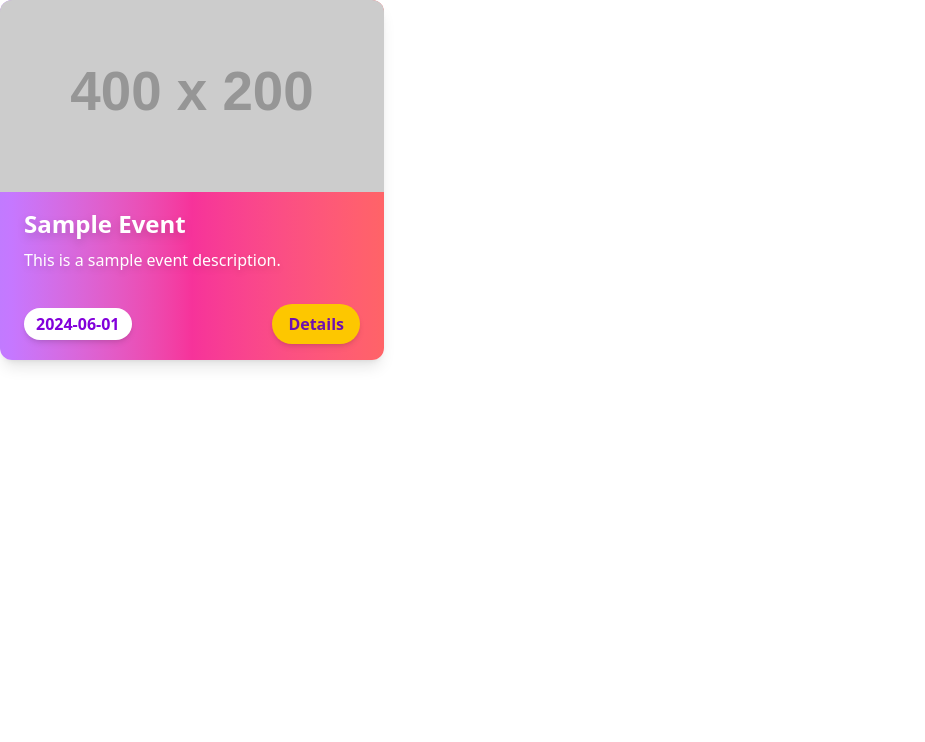
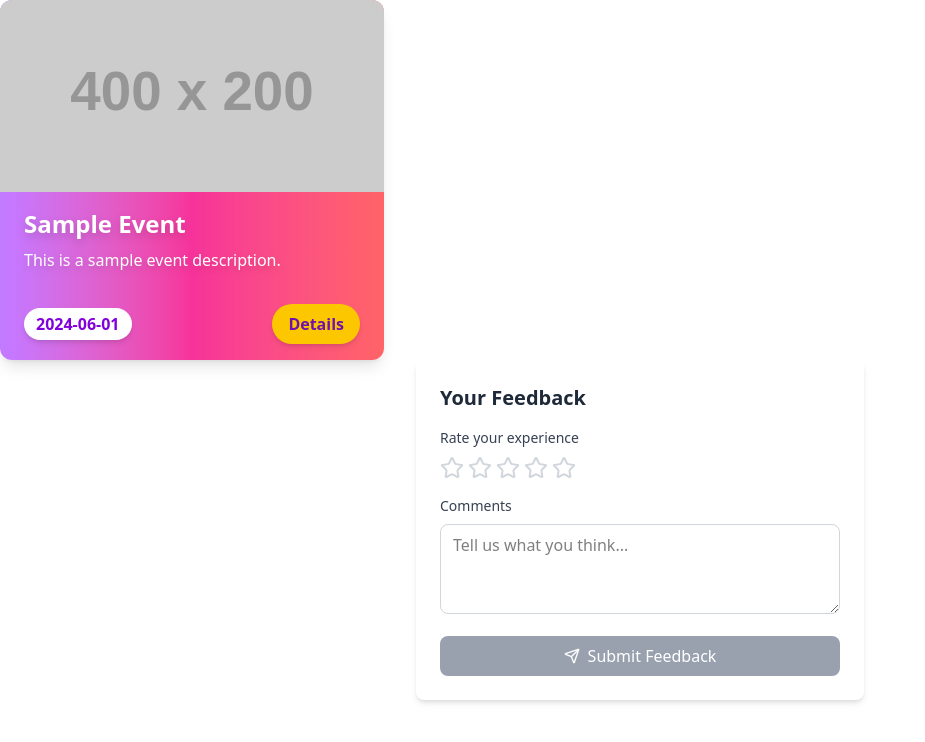
Before and after one commit to its-thakshila/Task03_SingleEventDetails, a React (Vite) app in the folder frontend/dashboard/: page / in a window 1280 px wide. Shown: the top 742 px of the page, without its empty margins (0-925 px from the left). Built offline with nearby package versions, Linux system fonts and the light colour scheme.

Commit message:
ui for feedback added

```diff
--- /dev/null
+++ b/frontend/dashboard/components/feedbackcard.jsx
@@ -0,0 +1,95 @@
+import { useState } from 'react';
+import { Star, Send } from 'lucide-react';
+
+export default function FeedbackCard() {
+    const [rating, setRating] = useState(0);
+    const [feedback, setFeedback] = useState('');
+    const [isSubmitted, setIsSubmitted] = useState(false);
+
+    const handleSubmit = () => {
+        if (!feedback.trim() && rating === 0) return;
+        setIsSubmitted(true);
+    };
+
+    const resetForm = () => {
+        setRating(0);
+        setFeedback('');
+        setIsSubmitted(false);
+    };
+
+    if (isSubmitted) {
+        return (
+            <div className="max-w-md mx-auto bg-white rounded-lg shadow-md p-6">
+                <div className="text-center">
+                    <div className="w-12 h-12 bg-green-100 rounded-full flex items-center justify-center mx-auto mb-3">
+                        <span className="text-green-600 text-xl">✓</span>
+                    </div>
+                    <h3 className="text-lg font-semibold text-gray-800 mb-2">Thank You!</h3>
+                    <p className="text-gray-600 mb-4">Your feedback has been submitted.</p>
+                    <button
+                        onClick={resetForm}
+                        className="bg-blue-600 text-white px-4 py-2 rounded-lg hover:bg-blue-700 transition-colors"
+                    >
+                        Submit Another
+                    </button>
+                </div>
+            </div>
+        );
+    }
+
+    return (
+        <div className="max-w-md mx-auto bg-white rounded-lg shadow-md p-6">
+            <h2 className="text-xl font-bold text-gray-800 mb-4">Your Feedback</h2>
+
+            <div className="space-y-4">
+                {/* Star Rating */}
+                <div>
+                    <label className="block text-sm font-medium text-gray-700 mb-2">
+                        Rate your experience
+                    </label>
+                    <div className="flex space-x-1">
+                        {[1, 2, 3, 4, 5].map((star) => (
+                            <button
+                                key={star}
+                                onClick={() => setRating(star)}
+                                className="focus:outline-none"
+                            >
+                                <Star
+                                    className={`w-6 h-6 ${
+                                        star <= rating
+                                            ? 'text-yellow-400 fill-yellow-400'
+                                            : 'text-gray-300'
+                                    } hover:text-yellow-400 transition-colors`}
+                                />
+                            </button>
+                        ))}
+                    </div>
+                </div>
+
+                {/* Feedback Text */}
+                <div>
+                    <label className="block text-sm font-medium text-gray-700 mb-2">
+                        Comments
+                    </label>
+                    <textarea
+                        value={feedback}
+                        onChange={(e) => setFeedback(e.target.value)}
+                        placeholder="Tell us what you think..."
+                        rows={3}
+                        className="w-full px-3 py-2 border border-gray-300 rounded-lg focus:ring-2 focus:ring-blue-500 focus:border-blue-500 outline-none"
+                    />
+                </div>
+
+                {/* Submit Button */}
+                <button
+                    onClick={handleSubmit}
+                    disabled={!feedback.trim() && rating === 0}
+                    className="w-full flex items-center justify-center space-x-2 bg-blue-600 text-white py-2 px-4 rounded-lg hover:bg-blue-700 disabled:bg-gray-400 disabled:cursor-not-allowed transition-colors"
+                >
+                    <Send className="w-4 h-4" />
+                    <span>Submit Feedback</span>
+                </button>
+            </div>
+        </div>
+    );
+}
--- a/frontend/dashboard/package.json
+++ b/frontend/dashboard/package.json
@@ -11,6 +11,7 @@
   },
   "dependencies": {
     "@tailwindcss/vite": "^4.1.12",
+    "lucide-react": "^0.542.0",
     "react": "^19.1.1",
     "react-dom": "^19.1.1"
   },
--- a/frontend/dashboard/src/App.jsx
+++ b/frontend/dashboard/src/App.jsx
@@ -1,6 +1,7 @@
 import { useState } from 'react'
 import Eventcard   from "../components/eventcard.jsx";
 import './App.css'
+import FeedbackCard from "../components/feedbackcard.jsx";
 
 function App() {
   const [count, setCount] = useState(0)
@@ -10,6 +11,7 @@ function App() {
       <h1 className="text-3xl font-bold underline">
       </h1>
       <Eventcard event={{name: "Sample Event", description: "This is a sample event description.", date: "2024-06-01", image: "https://via.placeholder.com/400x200"}} />
+        <FeedbackCard></FeedbackCard>
     </div>
   )
 }
```
Also changed, not shown: 1 other file (tests, documents, lock files or other folders).
